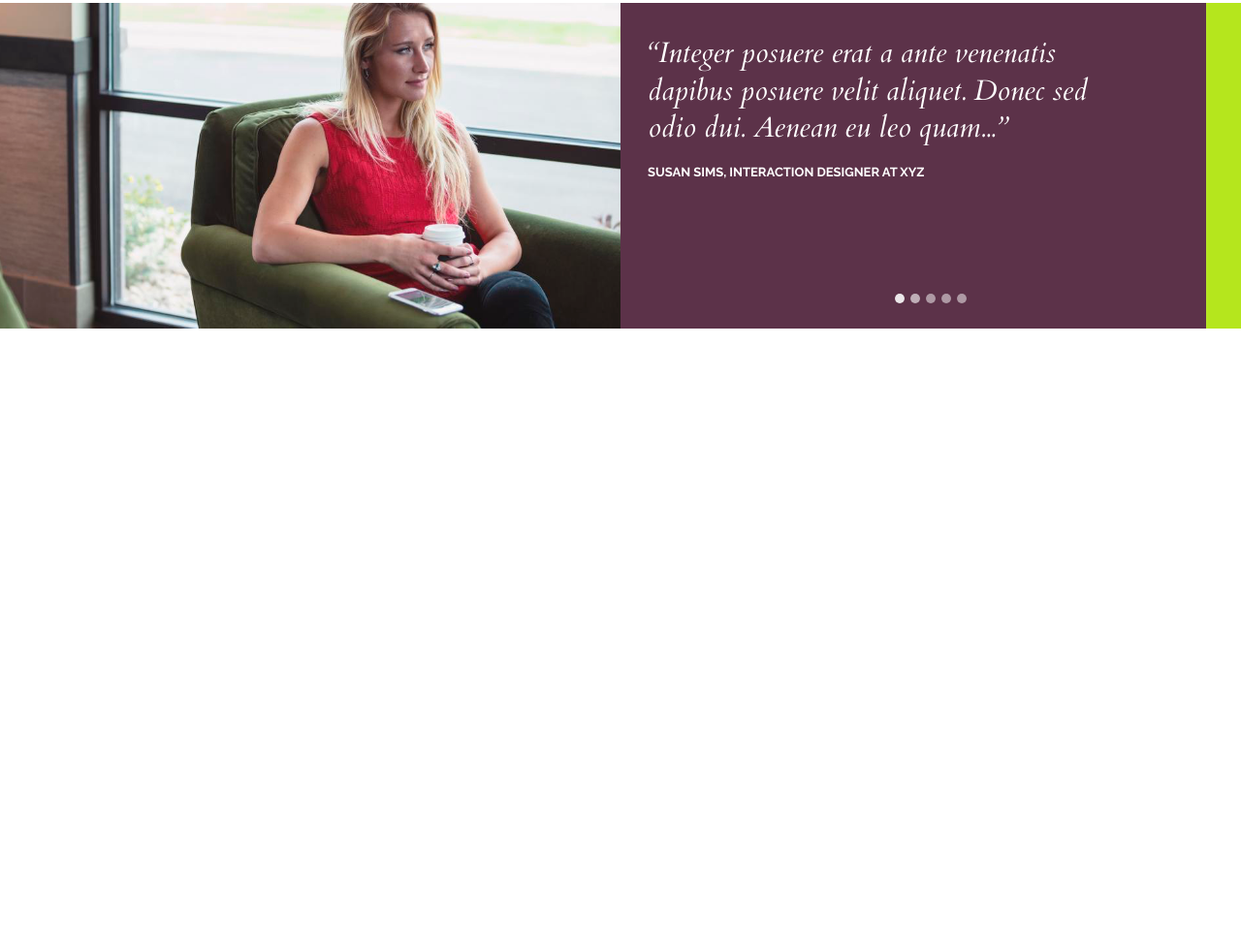
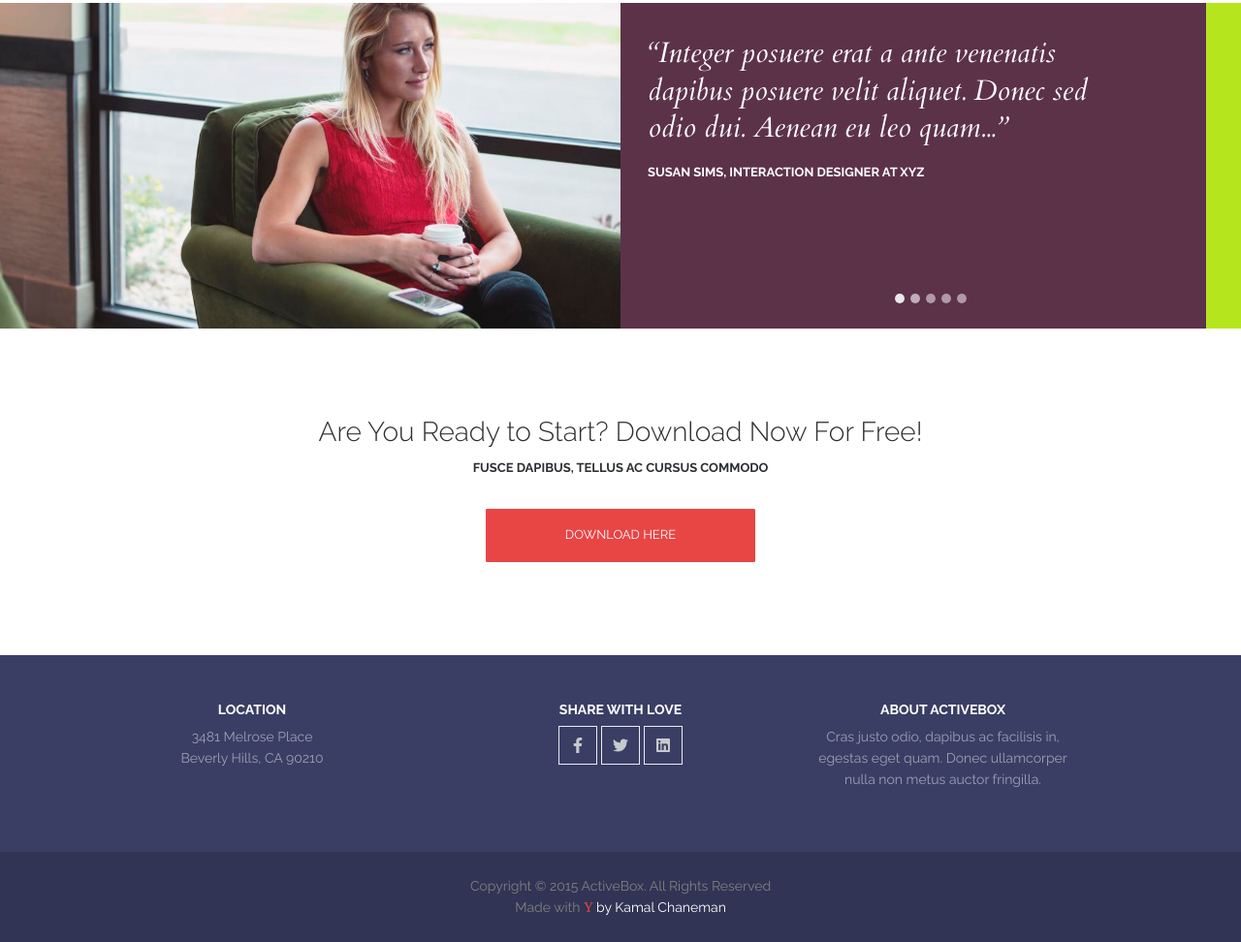
Before and after one commit to Kristy-user/Progect-Bootstrap, a plain HTML site: page index.html in a window 1280 px wide. Shown: the part 2733-3705 px from the top of the page at 97% size. Before the commit the page ends 3168 px from the top, so only its background shows below. Drawn offline with Linux system fonts and the light colour scheme; a web font is replaced by a local one.

Commit message:
Add 2 section

```diff
--- a/css/style.css
+++ b/css/style.css
@@ -93,10 +93,7 @@ ul li {
   text-transform: none;
 }
 
-.header_link {
-  padding-bottom: 107px;
-}
-.header_link .link_1 {
+.link_1 {
   background-color: #e84545;
   border-radius: 1px;
   border: 1px solid #e84545;
@@ -104,6 +101,10 @@ ul li {
   font-size: 13px;
   line-height: 161%;
   font-weight: 400;
+}
+
+.header_link {
+  padding-bottom: 107px;
 }
 
 @media (min-width: 768px), (max-width: 992px) {
@@ -120,7 +121,7 @@ ul li {
 }
 @media (max-width: 768px) {
   .header_title h1 {
-    font-size: 35px;
+    font-size: 28px;
     line-height: 1.2;
     font-weight: 700;
   }
@@ -346,6 +347,117 @@ ul li {
     width: 100%;
   }
 }
+.download_title h2 {
+  font-size: 28px;
+  line-height: 21px;
+  font-weight: 300;
+  color: #2d3033;
+}
+.download_title p {
+  font-size: 13px;
+  line-height: 21px;
+  font-weight: 700;
+  text-transform: uppercase;
+  color: #2d3033;
+}
+
+.download_link {
+  text-transform: uppercase;
+  color: #ffffff;
+}
+.download_link a {
+  padding: 16px 81px;
+}
+
+@media (max-width: 768px) {
+  .download_title h2 {
+    font-size: 26px;
+    line-height: 1.2;
+    font-weight: 300;
+  }
+  .download_title p {
+    font-size: 14px;
+    line-height: 1.2;
+    font-weight: 700;
+    color: inherit;
+  }
+
+  .download_link a {
+    padding: 13px 40px;
+  }
+}
+.footer_top_contain h4 {
+  font-size: 14px;
+  line-height: 1.2;
+  font-weight: 700;
+  text-transform: uppercase;
+  color: #ffffff;
+}
+.footer_top_contain p {
+  font-size: 14px;
+  line-height: 22px;
+  font-weight: 400;
+  color: rgba(255, 255, 255, 0.5);
+}
+
+.footer_top {
+  background-color: #3a3e64;
+}
+
+.footer_bottom {
+  background-color: #313454;
+}
+.footer_bottom p {
+  font-size: 14px;
+  line-height: 22px;
+  font-weight: 400;
+  color: #808080;
+}
+.footer_bottom p .footer_copyright_text_1 {
+  font-family: Webdings;
+  color: #e84545;
+}
+.footer_bottom p .footer_copyright_text_2 {
+  color: #ffffff;
+}
+
+.social_items {
+  display: -webkit-box;
+  display: -ms-flexbox;
+  display: flex;
+}
+.social_items li {
+  display: -webkit-box;
+  display: -ms-flexbox;
+  display: flex;
+  -webkit-box-orient: horizontal;
+  -webkit-box-direction: normal;
+      -ms-flex-direction: row;
+          flex-direction: row;
+  text-align: center;
+  font-size: 16px;
+  color: #c6cacc;
+  border: 1px solid #e8ecee;
+  width: 40px;
+  height: 40px;
+  margin-right: 4px;
+}
+.social_items li:last-child {
+  margin-right: 1px;
+}
+.social_items a {
+  -ms-flex-item-align: center;
+      -ms-grid-row-align: center;
+      align-self: center;
+  text-align: center;
+  width: 100%;
+}
+
+@media (max-width: 768px) {
+  .footer_top_contain {
+    display: none;
+  }
+}
 body {
   font-family: "Raleway", sans-serif;
   line-height: 1;
--- /dev/null
+++ b/dist/scss/download.scss
@@ -0,0 +1,33 @@
+.download_title {
+  & h2 {
+    @include font(28px, 21px, 300);
+    color: #2d3033;
+  }
+  & p {
+    @include font(13px, 21px, 700);
+    text-transform: uppercase;
+    color: #2d3033;
+  }
+}
+.download_link {
+  text-transform: uppercase;
+  color: #ffffff;
+  & a {
+    padding: 16px 81px;
+  }
+}
+@media (max-width: $md) {
+  .download_title {
+    & h2 {
+      @include font(26px, 1.2, 300);
+    }
+    & p {
+      @include font(14px, 1.2, 700);
+      color: inherit;
+    }
+  }
+
+  .download_link a {
+    padding: 13px 40px;
+  }
+}
--- /dev/null
+++ b/dist/scss/footer.scss
@@ -0,0 +1,58 @@
+.footer_top_contain {
+  & h4 {
+    @include font(14px, 1.2, 700);
+    text-transform: uppercase;
+    color: #ffffff;
+  }
+  & p {
+    @include font(14px, 22px, 400);
+    color: rgba(255, 255, 255, 0.5);
+  }
+}
+.footer_top {
+  background-color: #3a3e64;
+}
+.footer_bottom {
+  background-color: #313454;
+  & p {
+    @include font(14px, 22px, 400);
+
+    color: #808080;
+
+    & .footer_copyright_text_1 {
+      font-family: Webdings;
+      color: #e84545;
+    }
+    & .footer_copyright_text_2 {
+      color: #ffffff;
+    }
+  }
+}
+.social_items {
+  display: flex;
+
+  & li {
+    display: flex;
+    flex-direction: row;
+    text-align: center;
+    font-size: 16px;
+    color: #c6cacc;
+    border: 1px solid #e8ecee;
+    width: 40px;
+    height: 40px;
+    margin-right: 4px;
+  }
+  & li:last-child {
+    margin-right: 1px;
+  }
+  & a {
+    align-self: center;
+    text-align: center;
+    width: 100%;
+  }
+}
+@media (max-width: $md) {
+  .footer_top_contain {
+    display: none;
+  }
+}
--- a/dist/scss/header.scss
+++ b/dist/scss/header.scss
@@ -35,14 +35,14 @@
   }
 }
 
+.link_1 {
+  background-color: $color_1;
+  border-radius: 1px;
+  border: 1px solid $color_1;
+  padding: 15px 55px;
+  @include font(13px, 161%, 400);
+}
 .header_link {
-  & .link_1 {
-    background-color: $color_1;
-    border-radius: 1px;
-    border: 1px solid $color_1;
-    padding: 15px 55px;
-    @include font(13px, 161%, 400);
-  }
   padding-bottom: 107px;
 }
 
@@ -59,7 +59,7 @@
 @media (max-width: $md) {
   .header_title {
     & h1 {
-      @include font(35px, 1.2, 700);
+      @include font(28px, 1.2, 700);
     }
     & p {
       @include font(18px, 111%, 400);
--- a/dist/scss/style.scss
+++ b/dist/scss/style.scss
@@ -15,6 +15,8 @@ $lg: 992px;
 @import 'works.scss';
 @import 'team.scss';
 @import 'clients';
+@import 'download.scss';
+@import 'footer.scss';
 
 body {
   font-family: 'Raleway', sans-serif;
--- a/index.html
+++ b/index.html
@@ -227,11 +227,11 @@
     </section>
     <section class="clients">
       <div class="container-fluid px-0">
-        <div class="row g-0 my-5 py-5">
-          <div class="clients_photo col-6 mx-0 px-0">
+        <div class="row g-0 my-5 py-5 text-lg-center justify-content-center">
+          <div class="clients_photo col-6 g-0">
           <img class="clients_img img-fluid" src="./img/client.png" alt="Susan Sims"/>
         </div>
-        <div class="clients_carousel col-6  mx-0 px-0 justify-content-center">
+        <div class="clients_carousel col-6  g-0 justify-content-center">
           <div id="carouselExampleCaptions" class="carousel slide" data-bs-ride="carousel">
             <div class="carousel-indicators">
               <button type="button" data-bs-target="#carouselExampleCaptions" data-bs-slide-to="0" class="active carousel_button" aria-current="true" aria-label="Slide 1"></button>
@@ -283,7 +283,71 @@
         </div>
       </div>
     </section>
+    <section class="download">
+      <div class="container">
+        <div class="download_title row justify-content-between text-center">
+          <h2 class="download_title_text text-center pb-2">
+            Are You Ready to Start? Download Now For Free!
+          </h2>
+          <p class="download_subtitle mb-4 pb-lg-2">
+            Fusce dapibus, tellus ac cursus commodo
+          </p>
+        </div>
+        <div class="download_link row justify-content-center pb-lg-5">
+          <a href="#" class="link_1  text-center w-auto mb-5">download here</a>
+        </div>
+      </div>
+    </section>
+    <section class="footer_top">
+      <div class="container">
+        <div class="footer_top_contain row justify-content-evenly text-center py-5">
+          <div class="footer_top_location col-2">
+            <h4 class="location_title">location</h4>
+            <p class="location_subtitle">3481 Melrose Place
+              Beverly Hills, CA 90210</p>
+          </div>
+          <div class="footer_top_social  col-2 offset-1">
+            <h4 class="social_title">Share with Love</h4>
+            <ul class="social_items justify-content-center px-0">
+              <li class="social_items_icon">
+                <a href="#" class="items_icon_link">
+                  <i class="fab fa-facebook-f"></i>
+                    </a>
+                  </li>
+              <li class="social_items_icon">
+                <a href="#" class="items_icon_link">
+                  <i class="fab fa-twitter"></i>
+                </a>
+              </li>
+              <li class="social_items_icon">
+                <a href="#" class="items_icon_link">
+                  <i class="fab fa-linkedin"></i>
+                </a>
+              </li>
+            </ul>
+          </div>
+          <div class="footer_top_about col-3">
+            <h4 class="about_title">About ActiveBox</h4>
+            <p class="about_subtitle">Cras justo odio, dapibus ac facilisis in, egestas eget quam. Donec ullamcorper nulla non metus auctor fringilla.</p>
+          </div>
+        </div>
+              </div>
+      </div>
+    </section>
+    <section class="footer_bottom">
+      <div class="container">
+      <div class="footer_bottom_copyright row py-4">
+                  <p class="footer_copyright_text text-center my-0">
+            Copyright © 2015 ActiveBox. All Rights Reserved
+            <p class="footer_copyright_text text-center my-0">Made with
+           <span class="footer_copyright_text_1">Y </span>
+           <span class="footer_copyright_text_2">by Kamal Chaneman</span>
+          </p>
+                  </div>
 
+                  </div>
+
+    </section>
     <script src="https://cdnjs.cloudflare.com/ajax/libs/font-awesome/5.15.4/js/all.min.js"></script>
     <script src="js/bootstrap.bundle.min.js"></script>
   </body>
```
